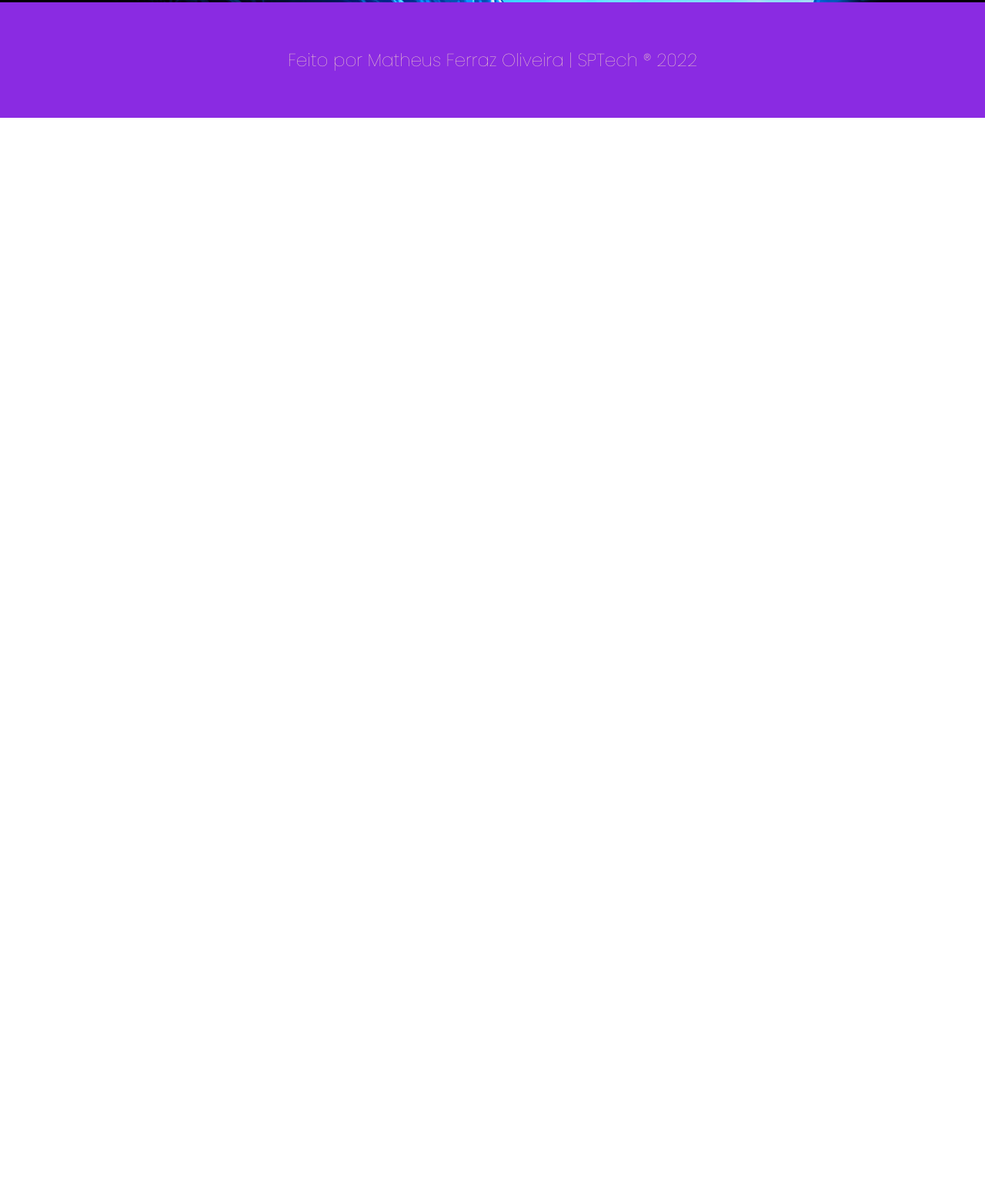
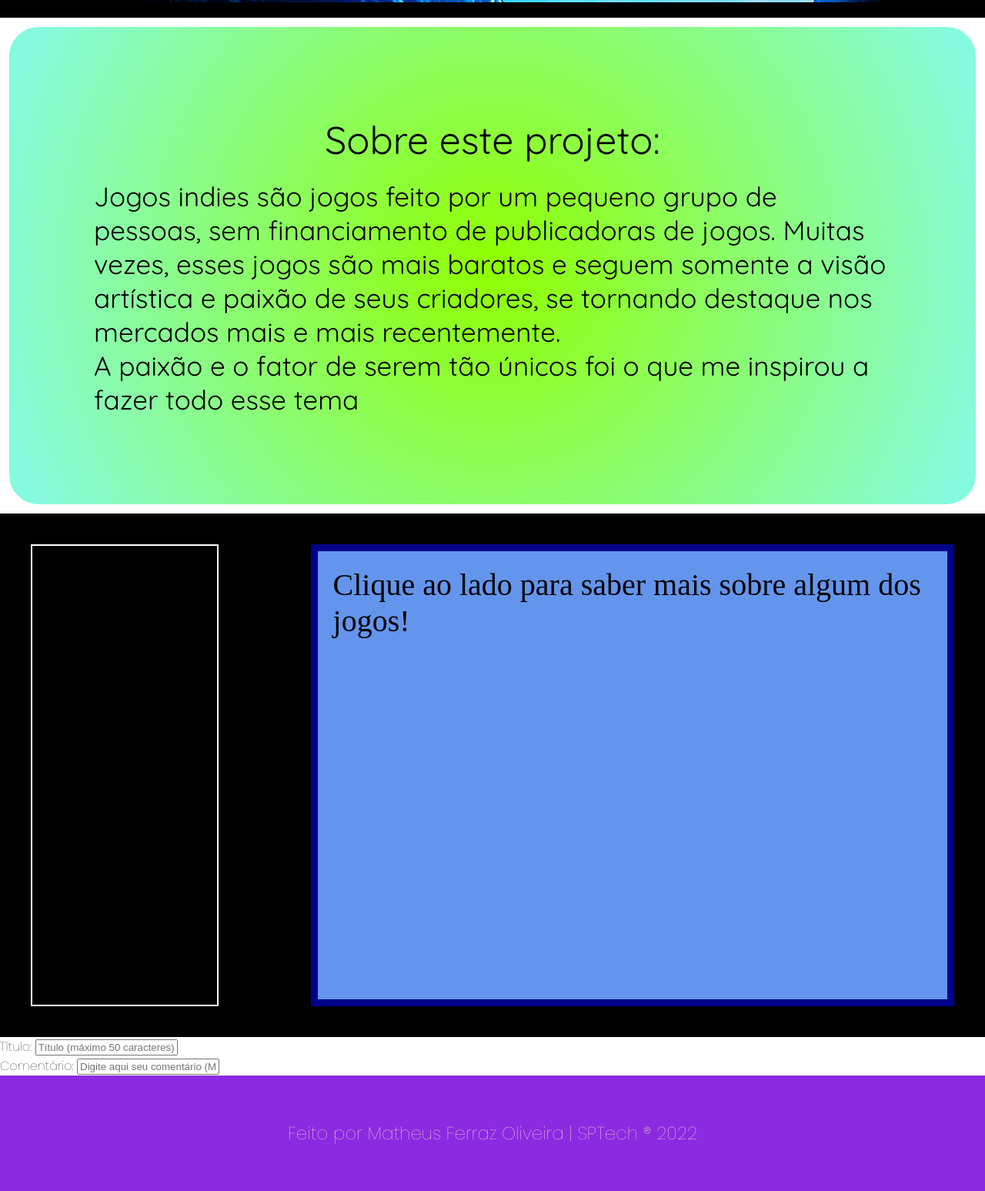
Before and after one commit to Matheus-FOliveira/Indie-world, a plain HTML site: page Public/indieland_mainpage.html in a window 1280 px wide. Shown: the part 697-2244 px from the top of the page at 77% size. Before the commit the page ends 850 px from the top, so only its background shows below. Drawn offline with Linux system fonts and the light colour scheme; a web font is replaced by a local one.

Commit message:
Adicionado o corpo do HTML. Área "sobre" adicionada

```diff
--- a/CSS/indieland_main.css
+++ b/CSS/indieland_main.css
@@ -25,7 +25,7 @@ body{
 }
 
 .lista_header{
-    font-size: 15px;
+    font-size: 18px;
     color: white;
     display: flex;
     justify-content: space-around;
@@ -47,6 +47,7 @@ body{
 .carrossel{
     height: 700px;
     overflow: hidden;
+    border-bottom: #000 solid 20px;
 }
 .barra_preta{
     height: 700px;
@@ -96,7 +97,7 @@ body{
 #carrossel_img backgroundImage{
     height: 100%;
     width: 100%;
-}
+    }
 
 
 footer{
@@ -111,3 +112,55 @@ footer{
     height: 150px;
     background-color: blueviolet;
 }
+
+.div_sobre{
+    display: flex;
+    justify-content: center;
+    align-items: center;
+    flex-direction: column;
+    padding: 60px;
+    font-family: Quicksand;
+    color: black;
+    height: 500px;
+    font-size: 35px;
+    background: rgb(144,255,0);
+    background: radial-gradient(circle, rgba(144,255,0,1) 0%, rgba(134,250,222,1) 95%);
+    border: rgb(255, 255, 255) 12px solid;
+    border-radius: 50px;
+}
+.titulo_sobre{
+    font-size: 50px;
+    text-rendering: geometricPrecision;
+}
+.texto_sobre{
+    margin-left: 50px;
+    margin-right: 50px;
+    margin-top: 20px;
+}
+
+.div_jogos{
+    height: 600px;
+    display: flex;
+    padding: 40px;
+    background-color: #000;
+}
+
+.lista_jogos{
+    display: flex;
+    flex-direction: column;
+    width: 20%;
+    border: white 2px solid;
+    overflow-y: scroll;
+}
+
+#sobre_jogos{
+    display: flex;
+    justify-content: center;
+    margin-left: 10%;
+    font-family: Tiro Kannada;
+    font-size: 25px;
+    background-color: cornflowerblue;
+    width: 65%;
+    padding: 20px;
+    border: 9px solid rgb(0, 0, 141);
+}
--- a/CSS/indieland_starting.css
+++ b/CSS/indieland_starting.css
@@ -31,6 +31,7 @@ body{
 }
 .card{
     margin-top: 50px;
+    justify-content: center;
     align-items: center;
     border-radius: 6px;
     border: solid rgba(0, 0, 0, 0.9) 3px;
@@ -38,7 +39,7 @@ body{
     height: 80vh;
     width: 800px;
     flex-direction: column;
-    font-size: 30px;
+    font-size: 3;
     transition: 1s;
 }
 .card:hover{
--- a/Public/indieland_mainpage.html
+++ b/Public/indieland_mainpage.html
@@ -9,7 +9,9 @@
     <link rel="preconnect" href="https://fonts.gstatic.com" crossorigin>
     <link rel="preconnect" href="https://fonts.googleapis.com">
     <link rel="preconnect" href="https://fonts.gstatic.com" crossorigin>
-    <link href="https://fonts.googleapis.com/css2?family=Koulen&family=Lato&family=Poppins:wght@100&family=Quicksand&family=Roboto+Mono:wght@400;500&family=Source+Code+Pro:wght@200;300&family=Tiro+Kannada&display=swap" rel="stylesheet">
+    <link
+        href="https://fonts.googleapis.com/css2?family=Koulen&family=Lato&family=Poppins:wght@100&family=Quicksand&family=Roboto+Mono:wght@400;500&family=Source+Code+Pro:wght@200;300&family=Tiro+Kannada&display=swap"
+        rel="stylesheet">
 
     <link rel="stylesheet" href="../CSS/indieland_main.css">
     <title>Indieland</title>
@@ -35,6 +37,50 @@
         <div class="frase_carrossel">Descubra seu novo jogo favorito!</div>
         <div class="barra_preta barra_preta2"></div>
     </div>
+    <div id="div_sobre" class="div_sobre">
+        <div class="titulo_sobre">Sobre este projeto:</div>
+        <div class="texto_sobre">
+            Jogos indies são jogos feito por um pequeno grupo de pessoas, sem financiamento de publicadoras de jogos.
+            Muitas vezes, esses jogos são mais baratos e seguem somente a visão artística e paixão de seus criadores, se
+            tornando destaque nos mercados mais e mais recentemente.
+            <br>
+            A paixão e o fator de serem tão únicos foi o que me inspirou a fazer todo esse tema
+        </div>
+    </div>
+    <div class="div_jogos">
+        <div class="lista_jogos">
+
+        </div>
+        <div id="sobre_jogos">
+            <div id="div_sobre_preenchimento">
+                <span style="font-size: 40px; margin-top: 40px;">Clique ao lado para saber mais sobre algum dos
+                    jogos!</span>
+            </div>
+        </div>
+    </div>
+
+    <!-- As divs abaixo devem ser personalizadas para ficar de forma ideal no site -->
+
+    <div class="div_enquete">
+        <div id="votar_jogo"></div>
+        <div id="myChartJs"></div>
+    </div>
+
+    <div class="div_comentarios">
+        <div class="adicionar_comentario">
+            <div class="adicionar_comentario_titulo">
+                <label for="input_titulo">Título:</label>
+                <input type="text" id="input_titulo" placeholder="Título (máximo 50 caracteres)">
+            </div>
+            <div class="adicionar_comentario_corpo">
+                <label for="input_corpo">Comentário:</label>
+                <input type="text" id="input_corpo" placeholder="Digite aqui seu comentário (Máximo 200 caracteres)">
+            </div>
+        </div>
+        <div id="exibir_comentarios">
+
+        </div>
+    </div>
 
     <footer>
         Feito por Matheus Ferraz Oliveira | SPTech &#x00AE; 2022
```
